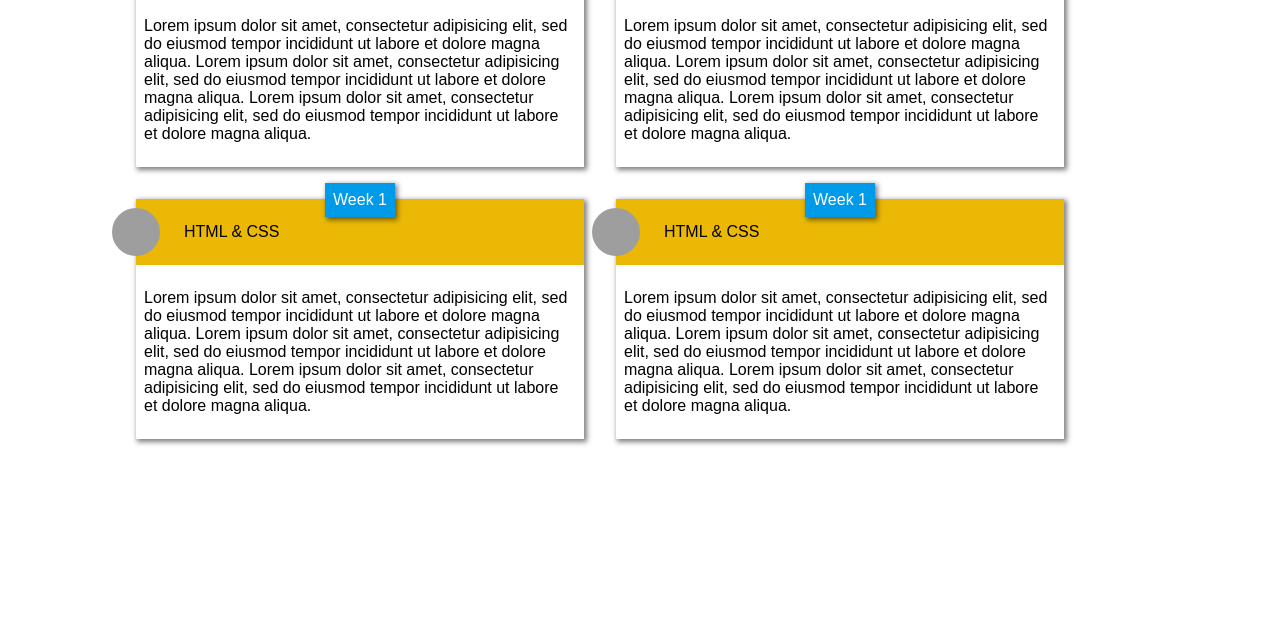
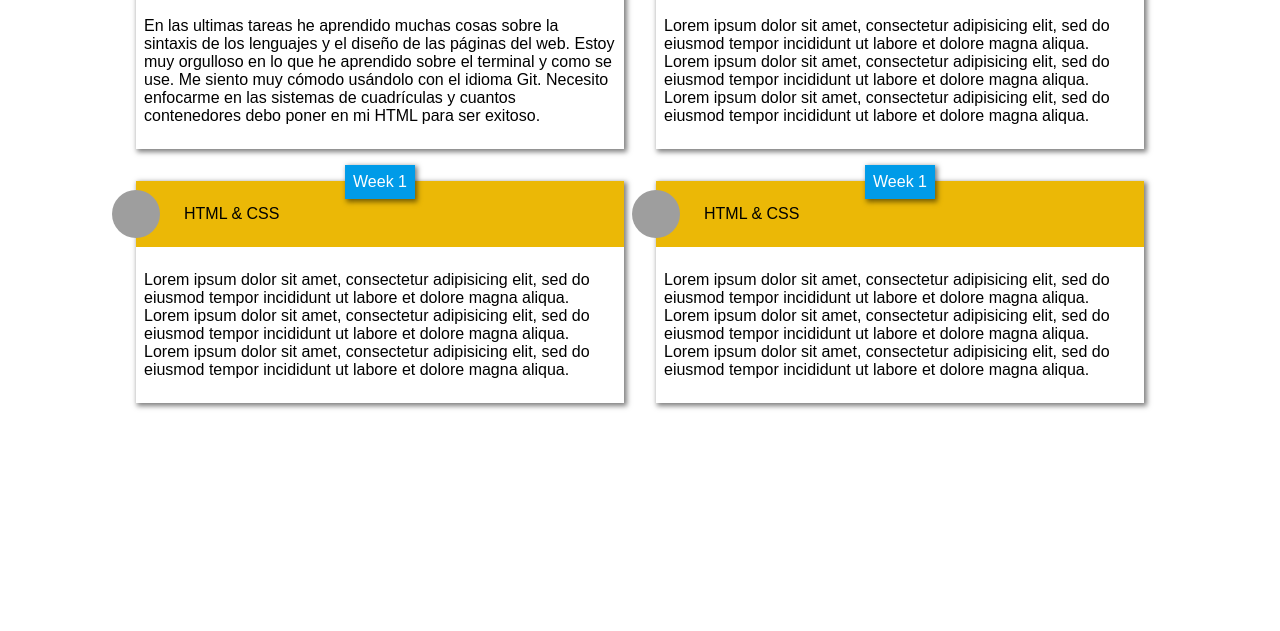
Before and after one commit to ecengels88/05-grid-and-position, a plain HTML site: page index.html in a window 1280 px wide. Shown: the part 169-800 px from the top of the page. Drawn offline with Linux system fonts and the light colour scheme; grey boxes are pictures that could not be loaded.

Commit message:
What I've learned (in spanish)

```diff
--- a/index.html
+++ b/index.html
@@ -33,7 +33,7 @@
               <p class="card-header__title">HTML &amp; CSS</p>
             </div>
             <div class="card-body">
-              <p class="card-body__content">Lorem ipsum dolor sit amet, consectetur adipisicing elit, sed do eiusmod tempor incididunt ut labore et dolore magna aliqua. Lorem ipsum dolor sit amet, consectetur adipisicing elit, sed do eiusmod tempor incididunt ut labore et dolore magna aliqua. Lorem ipsum dolor sit amet, consectetur adipisicing elit, sed do eiusmod tempor incididunt ut labore et dolore magna aliqua.</p>
+              <p class="card-body__content">En las ultimas tareas he aprendido muchas cosas sobre la sintaxis de los lenguajes y el diseño de las páginas del web. Estoy muy orgulloso en lo que he aprendido sobre el terminal y como se use. Me siento muy cómodo usándolo con el idioma Git. Necesito enfocarme en las sistemas de cuadrículas y cuantos contenedores debo poner en mi HTML para ser exitoso.</p>
             </div>
           </div>
         </div>
--- a/styles/style.css
+++ b/styles/style.css
@@ -59,10 +59,10 @@ ul {
 .grid {
   display: flex;
   flex-wrap: wrap;
+  justify-content: space-between;
 }
 
 .grid__item {
-  max-width: 28rem;
   margin: 1rem;
   flex-basis: calc(100%/2 - 2rem);
   flex-grow: 1;
```
